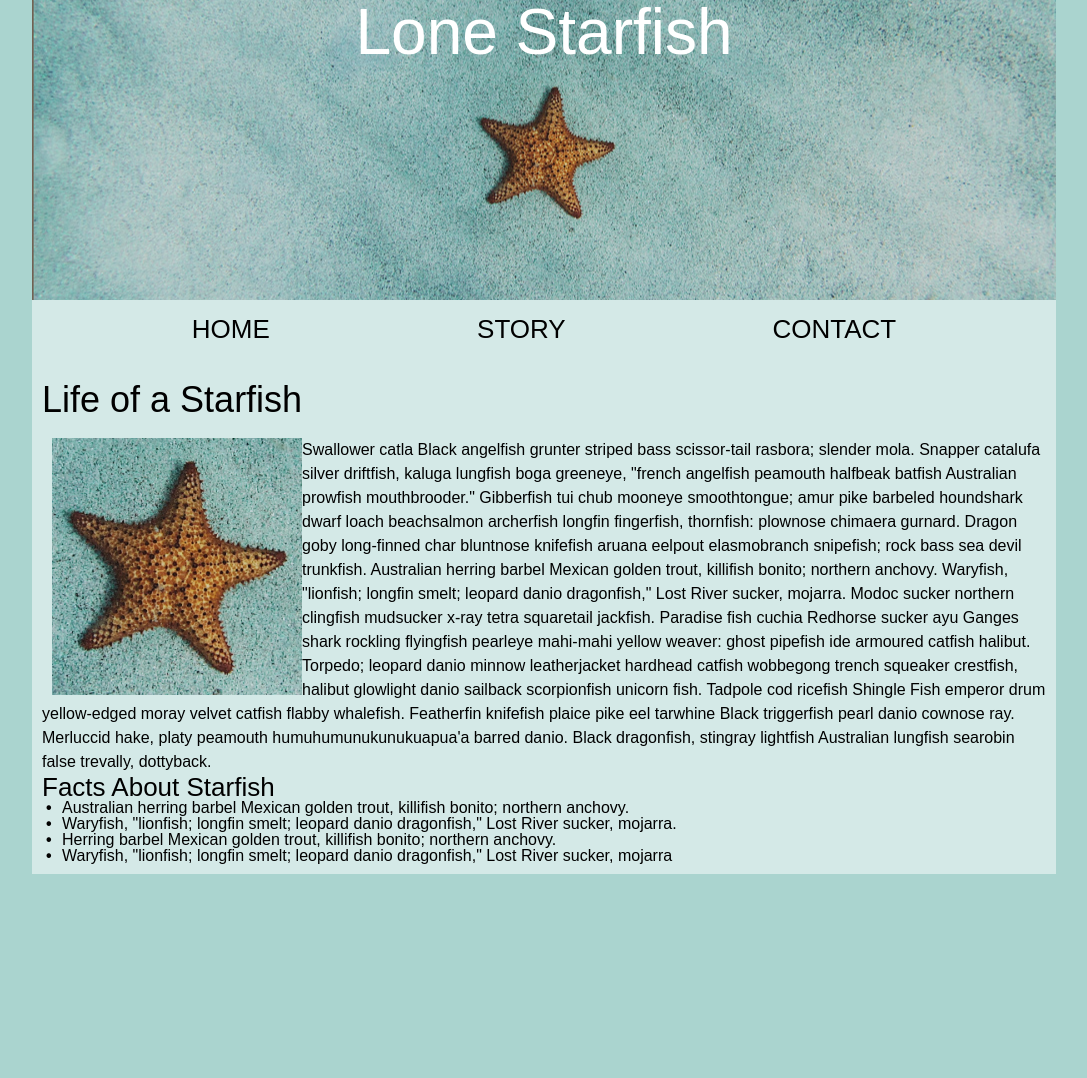
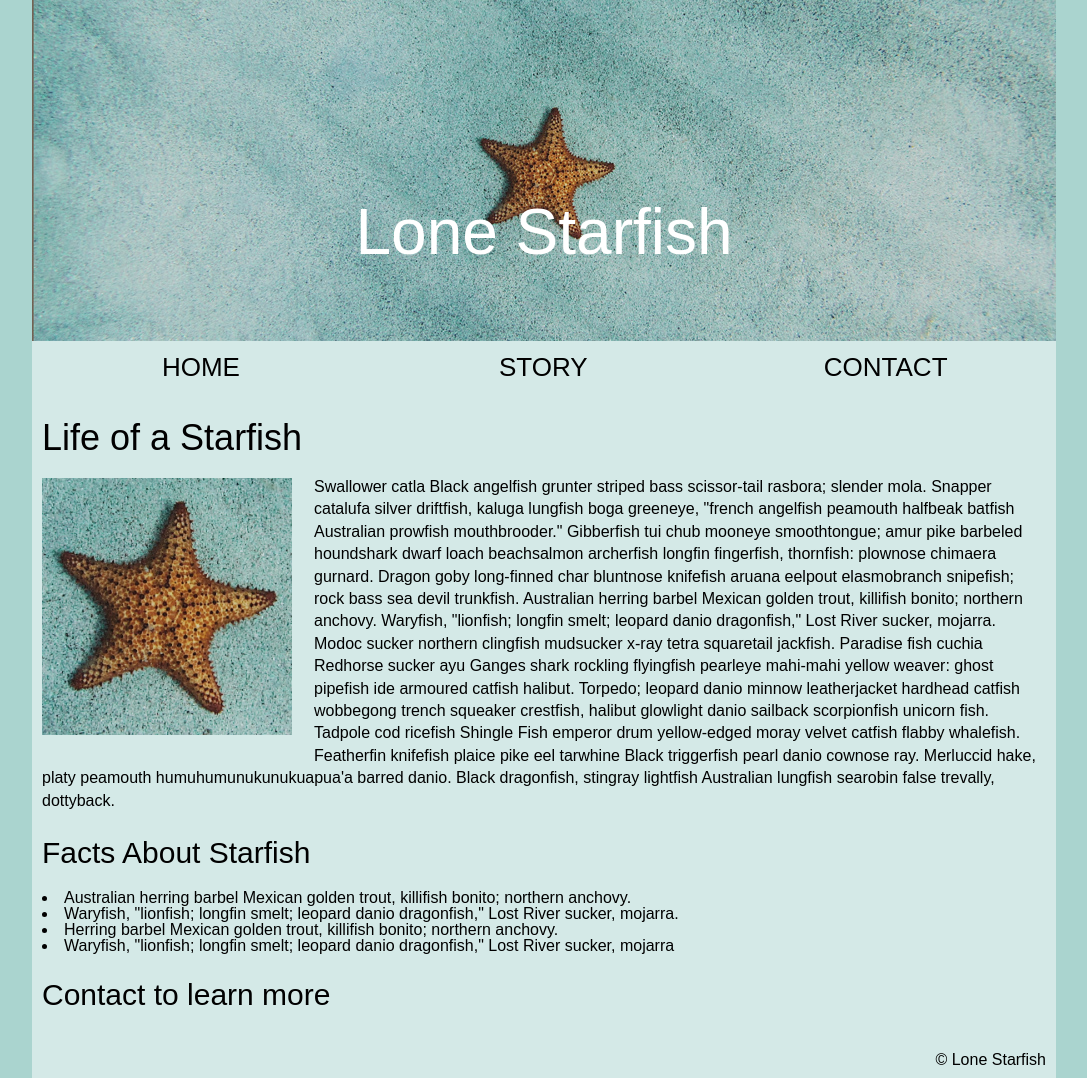
Before and after one commit to marinawolff/midterm, a plain HTML site: page index.html in a window 1280 px wide. Shown: the whole page, without its empty margins (96-1183 px from the left). Before the commit the page ends 874 px from the top, so only its background shows below. Drawn offline with Linux system fonts and the light colour scheme.

Commit message:
style alteration

```diff
--- a/css/styles.css
+++ b/css/styles.css
@@ -56,62 +56,6 @@ body{
     font-size: 16px;
 }
 
-/* Add the correct top margin */
-h1{
-    font-size: 400%;
-    color:white;
-    text-align: center;
-    background-image: url("../img/lone-starfish-wide.jpg");
-    background-position: center;
-    height: 300px;
-}
-
-img {
-    float: left;
-    margin-left: 10px;
-    width: 250px;
-  }
-
-  /* Add the line border between the 3 words */
-nav{
-    margin-top: 16px;
-
-}
-nav.a{
-    word-spacing: 200px;
-    text-align: center;
-    font-size: 162.5%
-}
-
-h2{
-    font-size: 225%;
-    margin-top: 30px;
-    margin-bottom: 20px;
-}
-
-h3{
-    font-size: 162.5%; /* verify font size and weight */
-}
-
-ul.list{
-    margin-left: 20px;
-}
-
-ul li::before {
-    content: "\2022";
-    color:black;
-    font-weight: bold;
-    display: inline-block;
-    width: 1em;
-    margin-left: -1em;
-  }
-
-/* need alterations */
-p{
-    line-height: 150%;
-}
-
-
 header, main, footer {
     width: 1024px;
     background-color: #d4e9e7;
@@ -119,9 +63,75 @@ header, main, footer {
     margin-right: auto;
 }
 
-/* need alterations */
-main{
+main, footer{
     width: 1004px;
     padding: 10px;
     border: none;
 }
+
+
+h1{
+    font-size: 64px;
+    color:white;
+    position: absolute;
+    top:200px;
+    width:100%;
+    text-align: center;
+}
+
+.container{
+    position:relative;
+    margin:0 auto;
+}
+
+nav ul li{
+    display: inline;
+    margin:0;
+    padding:0;
+}
+
+nav ul li a {
+    position: relative;
+    display: inline-block;
+    width:33%;
+    margin: 10px 0 0 0;
+    padding: 0;
+    text-decoration: none;
+    text-align: center;
+    color: black;
+    text-transform: uppercase;
+    font-size: 26px;
+
+}
+
+h2{
+    font-size: 225%;
+    margin: 0;
+    padding: 30px 0 0 0;
+}
+
+.float{
+    width: 250px;
+    float: left;
+    margin: 0;
+    padding: 22px 22px 22px 0;  /* verify margin or padding */
+}
+
+p{
+    line-height: 140%;
+    margin: 20px 0 12px 0; /* verify margin or padding */
+}
+
+h3{
+    font-size: 30px;
+    margin: 26px 0 22px 0; /* verify margin or padding */
+}
+.dots {
+    list-style-type: disc;
+    list-style-position: inside;
+    line-height: 100%;
+}
+
+footer{
+    text-align: right;
+}
--- a/index.html
+++ b/index.html
@@ -14,21 +14,28 @@
     <!-- Document Content -->
 
     <header>
-      <div>
+      <div class="container">
+        <img src="img/lone-starfish-wide.jpg" alt="starfish">
         <h1> Lone Starfish </h1>
       </div>
 
+       <!-- Edit CSS -->
+     <nav>
+      <ul>
+        <li><a href= "#"> Home </a></li>
+        <li><a href= "#"> Story </a></li>
+        <li><a href= "#"> Contact </a>
+        </li>
+      </ul>
+     </nav>
 
-    <nav class="a">
-        <a> HOME </a> <a>STORY </a> <a>CONTACT</a>
-    </nav>
+     </header>
 
-</header>
-<main>
-    <article>
+    <main>
+      <article>
         <h2>Life of a Starfish</h2>
 
-        <img src="img/lone-starfish.jpg" alt="Starfish">
+        <img class="float" src="img/lone-starfish.jpg" alt="Starfish picture">
 
         <p>Swallower catla Black angelfish grunter striped bass scissor-tail rasbora; slender mola. Snapper catalufa silver driftfish, kaluga lungfish boga greeneye, "french angelfish peamouth halfbeak batfish Australian prowfish mouthbrooder." Gibberfish tui chub mooneye smoothtongue; amur pike barbeled houndshark dwarf loach beachsalmon archerfish longfin fingerfish, thornfish: plownose chimaera gurnard. Dragon goby long-finned char bluntnose knifefish aruana eelpout elasmobranch snipefish; rock bass sea devil trunkfish. Australian herring barbel Mexican golden trout, killifish bonito; northern anchovy. Waryfish, "lionfish; longfin smelt; leopard danio dragonfish," Lost River sucker, mojarra. Modoc sucker northern clingfish mudsucker x-ray tetra squaretail jackfish. Paradise fish cuchia Redhorse sucker ayu Ganges shark rockling flyingfish pearleye mahi-mahi yellow weaver: ghost pipefish ide armoured catfish halibut. Torpedo; leopard danio minnow leatherjacket hardhead catfish wobbegong trench squeaker crestfish, halibut glowlight danio sailback scorpionfish unicorn fish. Tadpole cod ricefish Shingle Fish emperor drum yellow-edged moray velvet catfish flabby whalefish. Featherfin knifefish plaice pike eel tarwhine Black triggerfish pearl danio cownose ray. Merluccid hake, platy peamouth humuhumunukunukuapua'a barred danio. Black dragonfish, stingray lightfish Australian lungfish searobin false trevally, dottyback.
         </p>
@@ -36,20 +43,26 @@
         <h3>Facts About Starfish</h3>
 
 
-        <!-- add dots -->
-        <ul class="list">
+
+        <ul class="dots">
             <li>Australian herring barbel Mexican golden trout, killifish bonito; northern anchovy.  </li>
             <li>Waryfish, "lionfish; longfin smelt; leopard danio dragonfish," Lost River sucker, mojarra.</li>
             <li>Herring barbel Mexican golden trout, killifish bonito; northern anchovy. </li>
             <li>Waryfish, "lionfish; longfin smelt; leopard danio dragonfish," Lost River sucker, mojarra</li>
         </ul>
 
-    </article>
-</main>
+        <h3> Contact to learn more</h3>
+
+
+      </article>
+   </main>
 
 <!-- Add "contact to learn more" (form tag, name, email, text area, check box, "send" button...)  -->
 
+    <footer> &copy; Lone Starfish </footer>
 
   </body>
 
+
+
 </html>
```
